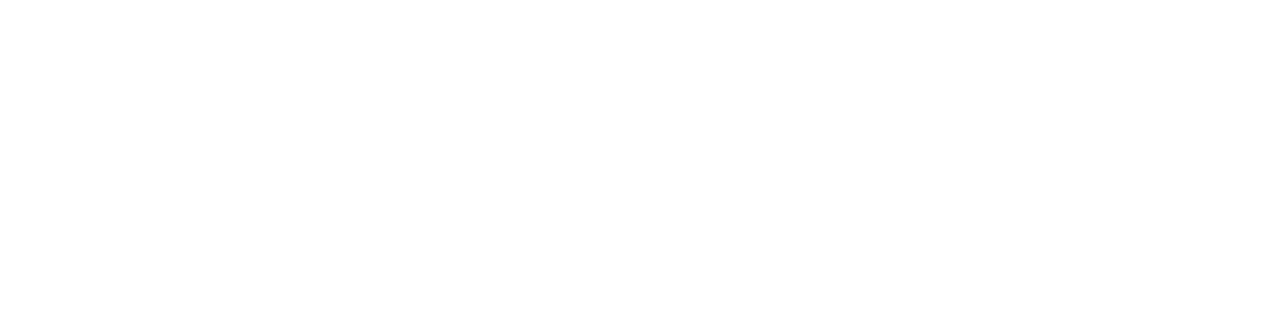
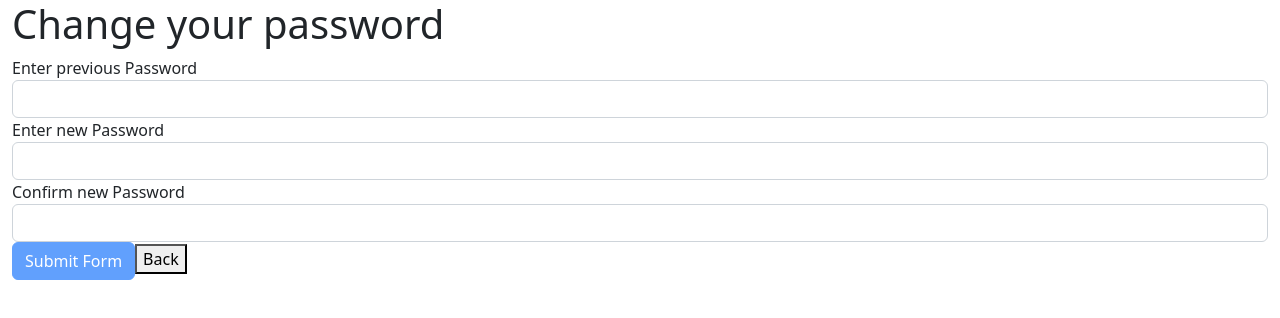
Before and after one commit to hrauniya/angular-crudapp, an Angular app: page /customerlogin/customerhome/changepassword/1 in a window 1280 px wide. Before the commit this address led to /. Shown: the top 318 px of the page. Built offline with nearby package versions, Linux system fonts and the light colour scheme.

Commit message:
added change password functionality

```diff
--- /dev/null
+++ b/src/app/customer/changepassword/changepassword.component.html
@@ -0,0 +1,50 @@
+<div class="container-fluid">
+    <h1>Change your password</h1>
+    <form [formGroup]="changepassword">
+
+        <div class="form-group">
+            <label>Enter previous Password</label>
+            <input [class.is-invalid]="changepassword.get('prevpassword')?.invalid && changepassword.get('prevpassword')?.touched" formControlName="prevpassword"  type="password" class="form-control">
+            <div *ngIf="changepassword.get('prevpassword')?.invalid && changepassword.get('prevpassword')?.touched" >
+            <small *ngIf="changepassword.get('prevpassword')?.errors?.['required']" class="text-danger">
+              Password is required!
+            </small>
+            <small *ngIf="changepassword.get('prevpassword')?.errors?.['minlength']" class="text-danger">
+              Length of password should be greater than 8 characters!
+            </small>
+          </div>
+          </div>
+
+      <div class="form-group">
+        <label>Enter new Password</label>
+        <input [class.is-invalid]="changepassword.get('newpassword')?.invalid && changepassword.get('newpassword')?.touched" formControlName="newpassword"  type="password" class="form-control">
+        <div *ngIf="changepassword.get('newpassword')?.invalid && changepassword.get('newpassword')?.touched" >
+        <small *ngIf="changepassword.get('newpassword')?.errors?.['required']" class="text-danger">
+          Password is required!
+        </small>
+        <small *ngIf="changepassword.get('newpassword')?.errors?.['minlength']" class="text-danger">
+          Length of password should be greater than 8 characters!
+        </small>
+      </div>
+      </div>
+
+      <div class="form-group">
+        <label>Confirm new Password</label>
+        <input [class.is-invalid]="changepassword.errors?.['mismatch'] && changepassword.get('confirmnewpassword')?.dirty" formControlName="confirmnewpassword" type="password" class="form-control">
+        <small *ngIf="changepassword.errors?.['mismatch'] && changepassword.get('confirmnewpassword')?.dirty" class="text-danger">
+          Passwords do not match. Enter same passwords!
+
+        </small>
+      </div>
+
+        <button routerLink="/customerlogin/customerhome" type="button" (click)="onSubmit(changepassword.value)" [disabled]="changepassword.invalid" class="btn btn-primary">Submit Form</button>
+        <button routerLink="/customerlogin/customerhome" type="button">Back</button>
+
+        <!-- <button (click)="loadApiData()" class="btn btn-secondary">Load API data</button> -->
+
+        <!-- {{registrationForm.value|json}} -->
+
+      </form>
+
+
+        </div>
--- /dev/null
+++ b/src/app/customer/changepassword/changepassword.component.ts
@@ -0,0 +1,66 @@
+import { Component, OnInit } from '@angular/core';
+import {FormBuilder, FormGroup, Validators} from '@angular/forms'
+import {HttpClient} from '@angular/common/http'
+import { changepasswordValidator} from 'src/app/shared/password-validator';
+import { ActivatedRoute } from '@angular/router';
+
+@Component({
+  selector: 'app-changepassword',
+  templateUrl: './changepassword.component.html',
+  styleUrls: ['./changepassword.component.css']
+})
+export class ChangepasswordComponent implements OnInit {
+
+  constructor(private fb:FormBuilder, private http:HttpClient, private a:ActivatedRoute) { }
+
+  showid:number=0
+  ngOnInit(): void {
+    this.a.paramMap.subscribe(
+      (data)=>{ this.showid= Number(data.get("id"))
+  })
+}
+
+  changepassword=this.fb.group({
+    prevpassword:["",[Validators.required]],
+    newpassword:['',[Validators.required]],
+    confirmnewpassword:['',[Validators.required]]
+  },{validators:changepasswordValidator})
+
+
+  onSubmit(formvalues:any){
+
+    this.http.get<any>("http://localhost:3000/customer/"+this.showid)
+    .subscribe(data=>{
+      let user=() =>{
+        if (data.password===formvalues.prevpassword){
+          console.log(data)
+          return true
+        }else{
+          // console.log(data.password)
+          // console.log(formvalues.newpassword)
+          // console.log(data)
+          return false
+        }
+      };
+      if (user()){
+        let newobject={id:this.showid,first_name:data.first_name,last_name:data.last_name,email:data.email,username:data.username,password:formvalues.newpassword}
+        // console.log(newobject)
+        this.http.put('http://localhost:3000/customer/'+this.showid,newobject).subscribe()
+        alert("Password Changed!")
+
+      }else{
+
+
+
+        alert("Wrong password for user entered!Enter again!")
+        this.changepassword.reset()
+
+
+      }
+    })
+
+
+
+  }
+
+}
--- a/src/app/customer/customer-details/customer-details.component.ts
+++ b/src/app/customer/customer-details/customer-details.component.ts
@@ -6,6 +6,8 @@
 //change password option for individual customer
 //admin creates product
 //customer views product details
+
+//customer wishlist from products
 @Component({
   selector: 'app-customer-details',
   templateUrl: './customer-details.component.html',
--- a/src/app/customer/customer-home/customer-home.component.html
+++ b/src/app/customer/customer-home/customer-home.component.html
@@ -17,5 +17,8 @@
     </li>
 
     <button routerLink="viewproducts">View Products</button>
+    <br>
+    <button [routerLink]="['changepassword',customer.id]">Change Password</button>
+    <br>
     <button routerLink="">SignOut</button>
 </ul>
--- a/src/app/customer/customer.module.ts
+++ b/src/app/customer/customer.module.ts
@@ -9,6 +9,7 @@
 import { CustomerloginComponent } from './customerlogin/customerlogin.component';
 import { CustomerregistrationComponent } from './customerregistration/customerregistration.component';
 import { ViewproductComponent } from './viewproduct/viewproduct.component';
+import { ChangepasswordComponent } from './changepassword/changepassword.component';
 
 
 
@@ -21,6 +22,7 @@
     CustomerloginComponent,
     CustomerregistrationComponent,
     ViewproductComponent,
+    ChangepasswordComponent,
 
   ],
   imports: [
@@ -32,7 +34,8 @@
       {path:"customerlogin/customerhome/viewproducts",component:ViewproductComponent},
       {path:"customerlogin/customercreate",component:CustomerCreateComponent},
       {path:"customerlogin/customerhome/customerdetails/:id",component:CustomerDetailsComponent},
-      {path:"customerlogin/customerhome/customeredit/:id",component:CustomerEditComponent}
+      {path:"customerlogin/customerhome/customeredit/:id",component:CustomerEditComponent},
+      {path:"customerlogin/customerhome/changepassword/:id",component:ChangepasswordComponent}
 
     ])
   ],
--- a/src/app/shared/password-validator.ts
+++ b/src/app/shared/password-validator.ts
@@ -6,3 +6,9 @@
     return password && confirmpassword && (confirmpassword.value !== password.value) ? {mismatch:true} : null;
 
 }
+
+export function changepasswordValidator(control:AbstractControl):{[key:string]:boolean}|null{
+    const newpassword=control.get('newpassword')
+    const confirmnewpassword=control.get('confirmnewpassword')
+    return newpassword && confirmnewpassword && (newpassword.value!==confirmnewpassword.value)?{mismatch:true}:null
+}
```
Also changed, not shown: src/app/customer/changepassword/changepassword.component.css (added), 1 other file (tests, documents, lock files or other folders).
